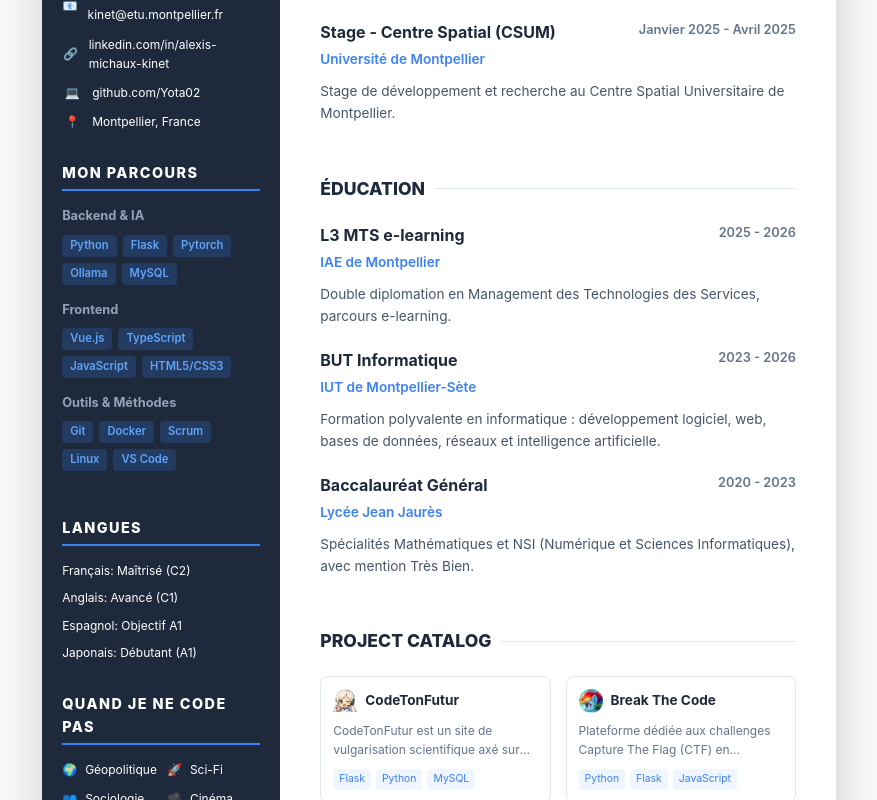
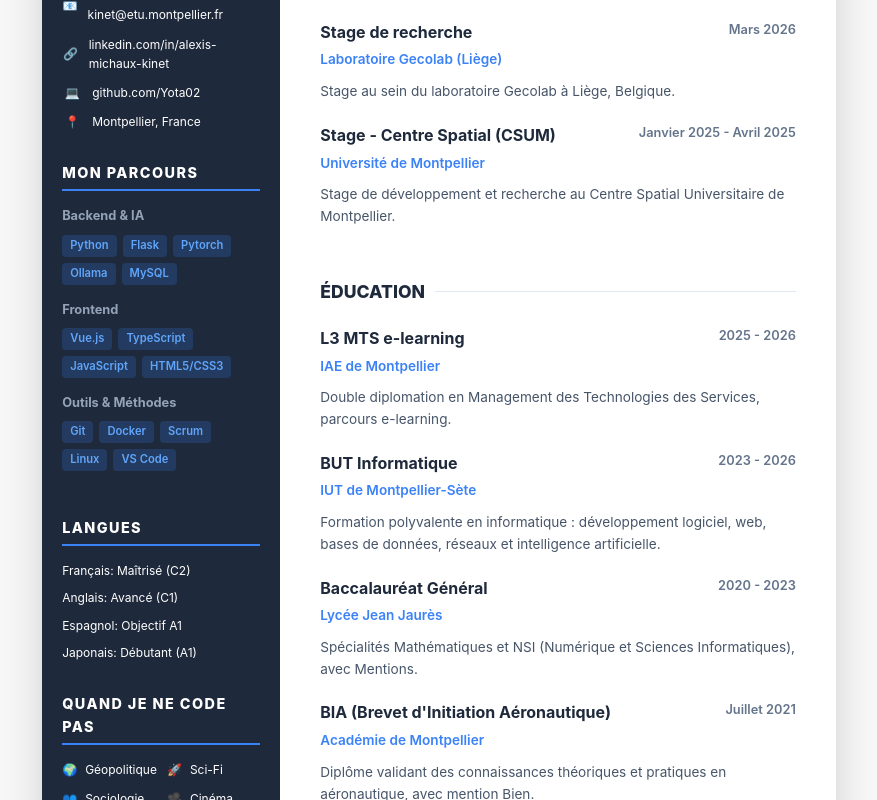
Before and after one commit to Yota02/Portfolio2, a Vue app: page /resume in a window 1280 px wide. Shown: the part 600-1400 px from the top of the page, without its empty margins (201-1078 px from the left). Built offline with nearby package versions, Linux system fonts and the light colour scheme.

Commit message:
feat: update education and experience timeline to use custom images instead of icons and add new entries

```diff
--- a/src/locales/en.json
+++ b/src/locales/en.json
@@ -583,7 +583,7 @@
       "obj-2": {
         "title": "High School Diploma",
         "institution": "Lycée Jean Jaurès",
-        "description": "Specialties in Mathematics and CS (Numeric and Computer Sciences), with honors (Très Bien)."
+        "description": "Specialties in Mathematics and CS (Numeric and Computer Sciences), with honors."
       },
       "obj-3": {
         "title": "CTF Platform Developer & Designer",
@@ -609,6 +609,16 @@
         "title": "Internship - Space Center (CSUM)",
         "institution": "University of Montpellier",
         "description": "Technical internship at the Montpellier University Space Center."
+      },
+      "obj-8": {
+        "title": "Research Internship",
+        "institution": "Gecolab Laboratory (Liège)",
+        "description": "Internship at the Gecolab laboratory in Liège, Belgium."
+      },
+      "obj-9": {
+        "title": "BIA (Aeronautical Initiation Certificate)",
+        "institution": "Academy of Montpellier",
+        "description": "Diploma validating theoretical and practical knowledge in aeronautics, with honors (Bien)."
       }
     }
   },
--- a/src/locales/fr.json
+++ b/src/locales/fr.json
@@ -620,7 +620,7 @@
       "obj-2": {
         "title": "Baccalauréat Général",
         "institution": "Lycée Jean Jaurès",
-        "description": "Spécialités Mathématiques et NSI (Numérique et Sciences Informatiques), avec mention Très Bien."
+        "description": "Spécialités Mathématiques et NSI (Numérique et Sciences Informatiques), avec Mentions."
       },
       "obj-3": {
         "title": "Développeur & Concepteur Plateforme CTF",
@@ -646,6 +646,16 @@
         "title": "Stage - Centre Spatial (CSUM)",
         "institution": "Université de Montpellier",
         "description": "Stage technique au Centre Spatial Universitaire de Montpellier."
+      },
+      "obj-8": {
+        "title": "Stage de recherche",
+        "institution": "Laboratoire Gecolab (Liège)",
+        "description": "Stage au sein du laboratoire Gecolab à Liège, Belgique."
+      },
+      "obj-9": {
+        "title": "BIA (Brevet d'Initiation Aéronautique)",
+        "institution": "Académie de Montpellier",
+        "description": "Diplôme validant des connaissances théoriques et pratiques en aéronautique, avec mention Bien."
       }
     }
   },
--- a/src/views/ObjectivesView.vue
+++ b/src/views/ObjectivesView.vue
@@ -1,8 +1,8 @@
 <script setup lang="ts">
 import { useI18n } from 'vue-i18n'
-import { GraduationCap, Briefcase, School, Rocket } from 'lucide-vue-next'
 
 const { t } = useI18n()
+const baseUrl = import.meta.env.BASE_URL;
 
 interface TimelineItem {
   id: string;
@@ -11,7 +11,7 @@ interface TimelineItem {
   date: string;
   descriptionKey: string;
   type: 'education' | 'experience';
-  icon: any;
+  image: string;
 }
 
 const timelineItems: TimelineItem[] = [
@@ -22,7 +22,16 @@ const timelineItems: TimelineItem[] = [
     date: 'Avril 2026 - Juillet 2026',
     descriptionKey: 'obj-7.description',
     type: 'experience',
-    icon: Rocket
+    image: 'csum.webp'
+  },
+  {
+    id: 'obj-8',
+    titleKey: 'obj-8.title',
+    institutionKey: 'obj-8.institution',
+    date: 'Mars 2026',
+    descriptionKey: 'obj-8.description',
+    type: 'experience',
+    image: 'Gecolab.png'
   },
   {
     id: 'obj-5',
@@ -31,7 +40,7 @@ const timelineItems: TimelineItem[] = [
     date: '2025 - 2026',
     descriptionKey: 'obj-5.description',
     type: 'education',
-    icon: School
+    image: 'iae.webp'
   },
   {
     id: 'obj-6',
@@ -40,7 +49,7 @@ const timelineItems: TimelineItem[] = [
     date: 'Janvier 2025 - Avril 2025',
     descriptionKey: 'obj-6.description',
     type: 'experience',
-    icon: Rocket
+    image: 'csum.webp'
   },
   {
     id: 'obj-1',
@@ -49,7 +58,7 @@ const timelineItems: TimelineItem[] = [
     date: '2023 - 2026',
     descriptionKey: 'obj-1.description',
     type: 'education',
-    icon: GraduationCap
+    image: 'IUT-Montpellier.webp'
   },
   {
     id: 'obj-2',
@@ -58,7 +67,16 @@ const timelineItems: TimelineItem[] = [
     date: '2020 - 2023',
     descriptionKey: 'obj-2.description',
     type: 'education',
-    icon: GraduationCap
+    image: 'jeanJaurès.webp'
+  },
+  {
+    id: 'obj-9',
+    titleKey: 'obj-9.title',
+    institutionKey: 'obj-9.institution',
+    date: 'Juillet 2021',
+    descriptionKey: 'obj-9.description',
+    type: 'education',
+    image: 'bia.gif'
   }
 ]
 </script>
@@ -84,7 +102,7 @@ const timelineItems: TimelineItem[] = [
           <div class="timeline-content">
             <div class="content-header">
               <div class="icon-wrapper">
-                <component :is="item.icon" :size="24" />
+                <img :src="`${baseUrl}icone/${item.image}`" :alt="t('objectives.items.' + item.institutionKey)" class="institution-logo" />
               </div>
               <span class="item-date">{{ item.date }}</span>
             </div>
@@ -212,16 +230,20 @@ const timelineItems: TimelineItem[] = [
   display: flex;
   align-items: center;
   justify-content: center;
-  width: 48px;
-  height: 48px;
-  border-radius: 12px;
-  background: var(--color-background);
-  color: var(--primary);
+  width: 56px;
+  height: 56px;
+  border-radius: 14px;
+  background: white;
+  padding: 8px;
   border: 1px solid var(--color-border);
+  box-shadow: var(--shadow-sm);
+  overflow: hidden;
 }
 
-.timeline-item.education .icon-wrapper {
-  color: #10b981;
+.institution-logo {
+  width: 100%;
+  height: 100%;
+  object-fit: contain;
 }
 
 .item-date {
--- a/src/views/ResumeView.vue
+++ b/src/views/ResumeView.vue
@@ -133,6 +133,15 @@ const printResume = () => {
 
           <div class="timeline-item">
             <div class="timeline-header">
+              <h3 class="item-title">{{ t('objectives.items.obj-8.title') }}</h3>
+              <span class="item-date">Mars 2026</span>
+            </div>
+            <p class="item-subtitle">{{ t('objectives.items.obj-8.institution') }}</p>
+            <p class="item-desc">{{ t('objectives.items.obj-8.description') }}</p>
+          </div>
+
+          <div class="timeline-item">
+            <div class="timeline-header">
               <h3 class="item-title">{{ t('objectives.items.obj-6.title') }}</h3>
               <span class="item-date">Janvier 2025 - Avril 2025</span>
             </div>
@@ -168,6 +177,15 @@ const printResume = () => {
             </div>
             <p class="item-subtitle">{{ t('objectives.items.obj-2.institution') }}</p>
             <p class="item-desc">{{ t('objectives.items.obj-2.description') }}</p>
+          </div>
+
+          <div class="timeline-item">
+            <div class="timeline-header">
+              <h3 class="item-title">{{ t('objectives.items.obj-9.title') }}</h3>
+              <span class="item-date">Juillet 2021</span>
+            </div>
+            <p class="item-subtitle">{{ t('objectives.items.obj-9.institution') }}</p>
+            <p class="item-desc">{{ t('objectives.items.obj-9.description') }}</p>
           </div>
         </section>
 
```
Also changed, not shown: public/icone/Gecolab.png (added).
